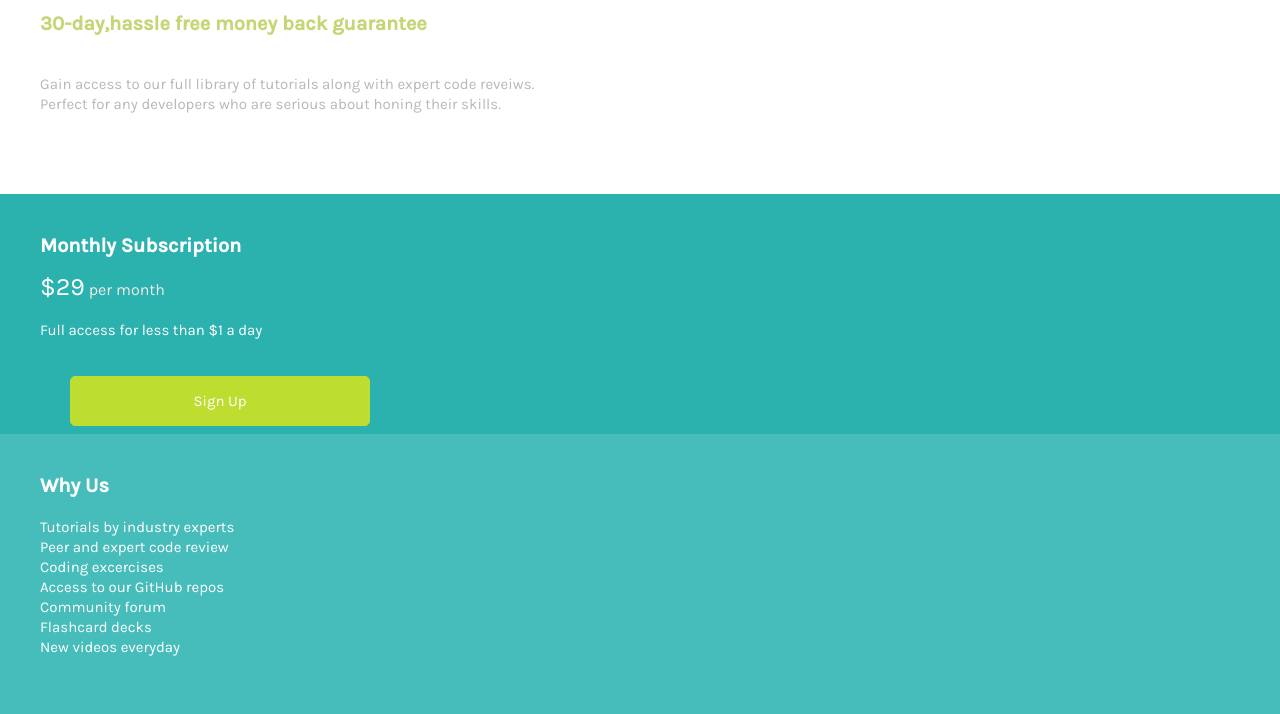
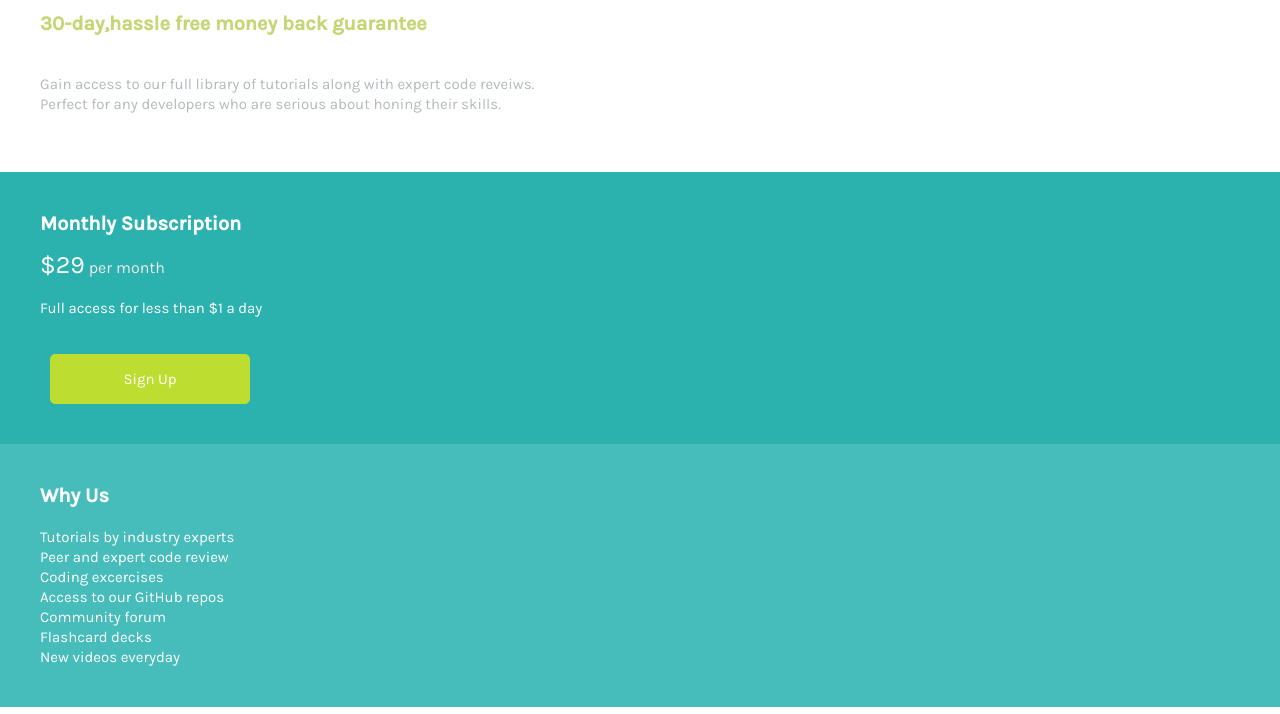
Before and after one commit to afshakhanum/project3, a plain HTML site: page index.html in a window 1280 px wide. Shown: the part 86-800 px from the top of the page. Drawn offline with Linux system fonts and the light colour scheme.

Commit message:
modified file

```diff
--- a/styles.css
+++ b/styles.css
@@ -58,11 +58,11 @@
     text-align:center;
     font-size: 15px;
     border: 1px solid hsl(71, 72%, 53%) ;
-    width: 300px;
+    width: 200px;
     height: 50px;
     padding: 8px ;
     font-family: 'karla';
-    margin-left: 30px;
+    margin-left: 10px;
 }
 .flex-wrap{
     display: flex;
@@ -86,18 +86,21 @@ p{
 }
 .box1{
     flex: 100%;
-    height: 35vh;
+    height: 35%;
     padding: 40px;
 }
 .box2{
     flex: 100%;
     background-color: hsl(179, 61%, 43%);
-    height: 30vh;
+    height: 30%;
     padding: 40px;
 }
 .box3{
     flex: 100%;
     background-color:hsl(179, 47%, 51%);
-    height: 35vh;
+    height: 35%;
     padding: 40px;
 }
+@media screen and (min-width:600px) {
+
+}
```
